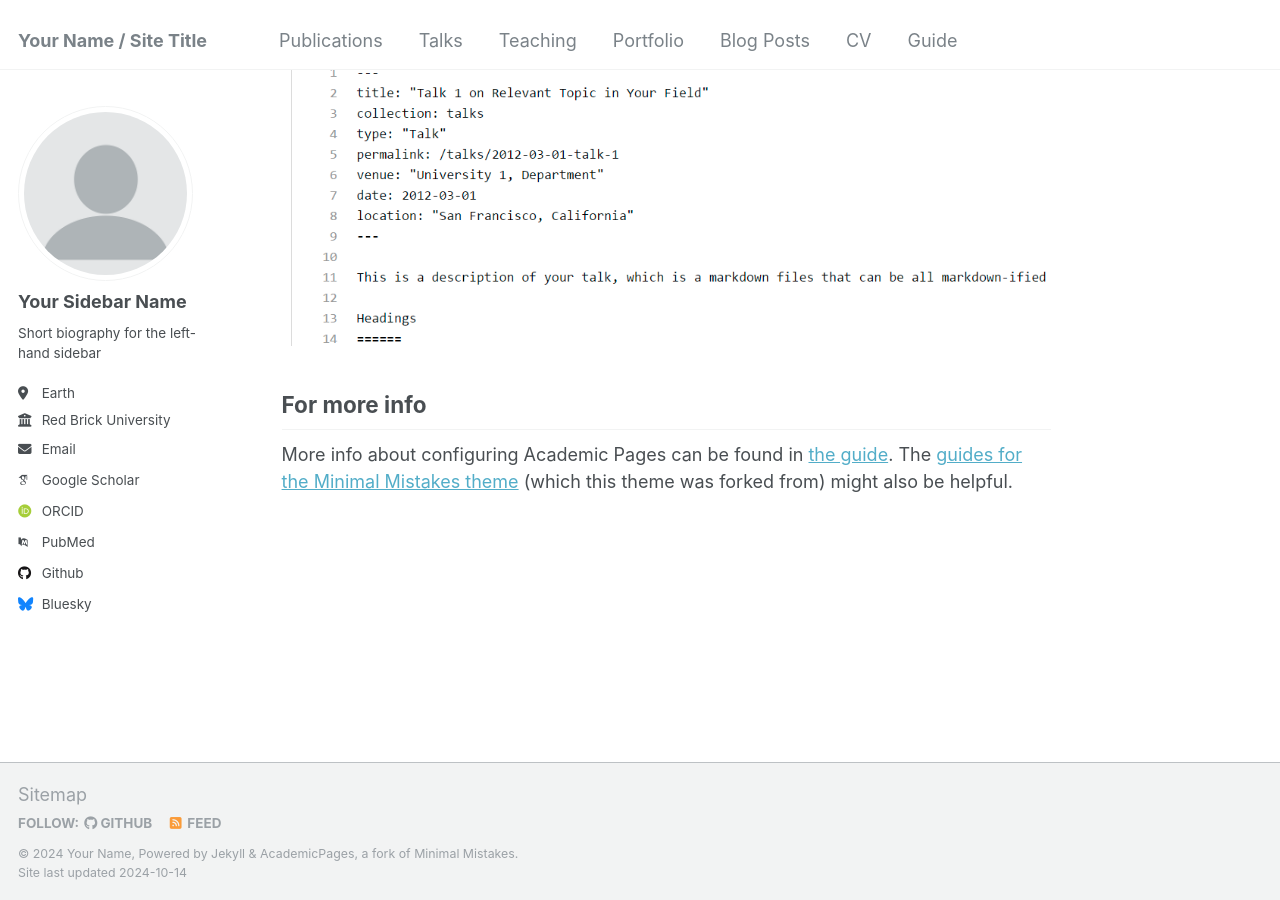
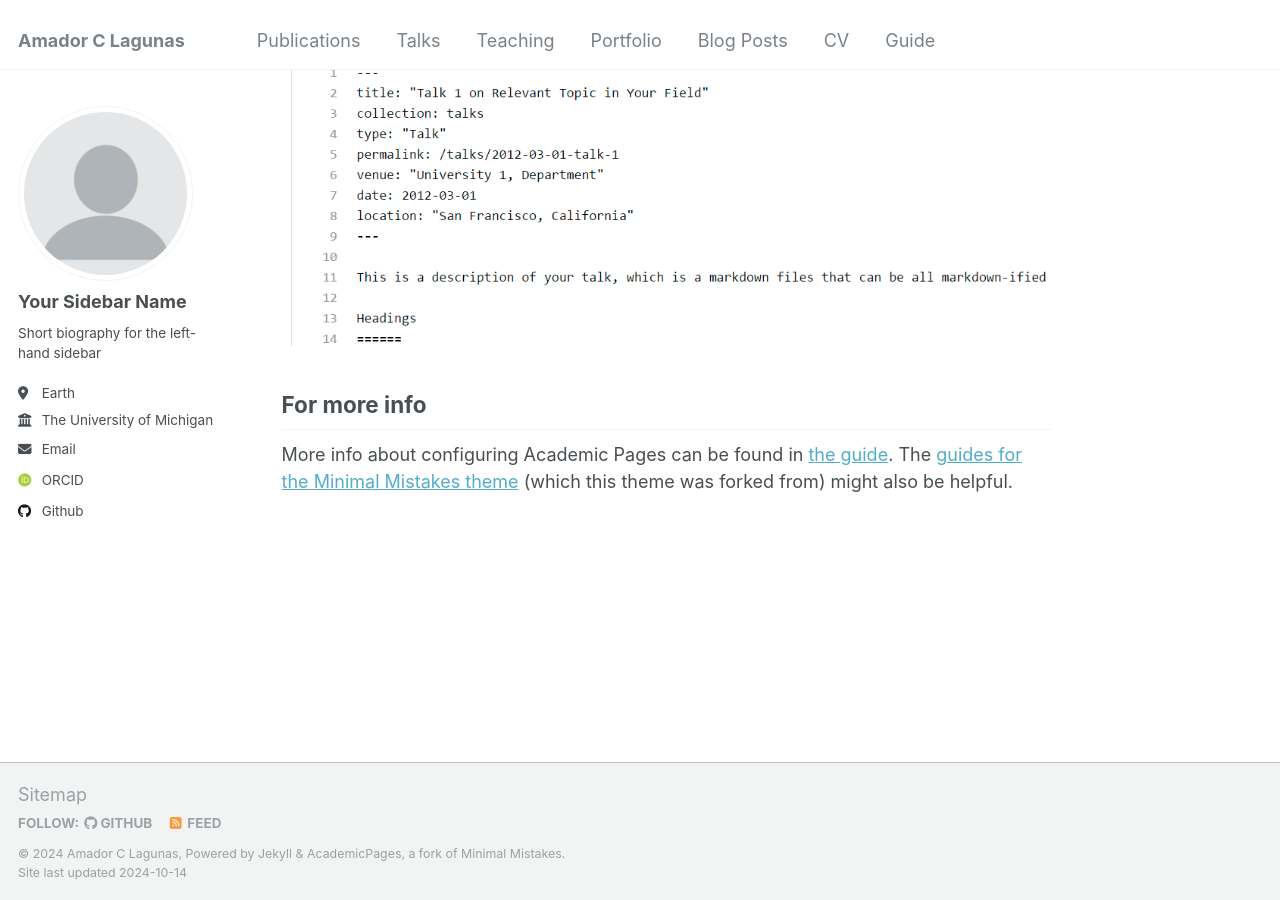
Before and after one commit to AmadorCLagunas/AmadorCLagunas.github.io, a Jekyll site: the page built from _pages/about.md, in a window 1280 px wide and 900 px high, scrolled down 2643 px. Built offline with Jekyll 4.4.1, drawn with Linux system fonts in a browser that asks for light colours; some web fonts are replaced.

Commit message:
Update _config.yml

```diff
--- a/_config.yml
+++ b/_config.yml
@@ -8,13 +8,13 @@
 
 # Basic Site Settings
 locale                   : "en-US"
-title                    : "Your Name / Site Title"
+title                    : "Amador C Lagunas"
 title_separator          : "-"
-name                     : &name "Your Name"
-description              : &description "personal description"
-url                      : https://academicpages.github.io # the base hostname & protocol for your site e.g. "https://mmistakes.github.io"
+name                     : &name "Amador C Lagunas"
+description              : &description "PhD Student in the pNEURO LAb at the University of Michigan"
+url                      : https://amadorclagunas.github.io # the base hostname & protocol for your site e.g. "https://mmistakes.github.io"
 baseurl                  : "" # the subpath of your site, e.g. "/blog"
-repository               : "academicpages/academicpages.github.io"
+repository               : "amadorclagunas/academicpages.github.io"
 
 # Site Author - The following control what appear as part of the author content on the side bar.
 #               If a field is blank the icon and link will not appear, otherwise it will be shown.
@@ -26,29 +26,29 @@ author:
   pronouns         : # example: "she/her"
   bio              : "Short biography for the left-hand sidebar"
   location         : "Earth"
-  employer         : "Red Brick University"
+  employer         : "The University of Michigan"
   uri              : # URL
-  email            : "none@example.org"
+  email            : "lagunas@umich.edu"
 
   # Academic websites
   arxiv            : # URL - Update with the correct link to your profile
-  googlescholar    : "https://scholar.google.com/citations?user=PS_CX0AAAAAJ"
+  googlescholar    : #"https://scholar.google.com/citations?user=PS_CX0AAAAAJ"
   impactstory      : # URL
-  orcid            : "http://orcid.org/yourorcidurl"
+  orcid            : "https://orcid.org/my-orcid?orcid=0000-0002-7555-4783"
   semantic         : # URL
-  pubmed           : "https://www.ncbi.nlm.nih.gov/pubmed/?term=john+snow"
+  pubmed           : #"https://www.ncbi.nlm.nih.gov/pubmed/?term=john+snow"
   researchgate     : # URL
 
   # Repositories and software development
   bitbucket        : # Username - Update with your username on the site
   codepen          : # Username
   dribbble         : # Username
-  github           : "academicpages"
+  github           : "amadorclagunas"
   kaggle           : # Username
   stackoverflow    : # User number or user number and name (i.e., use "1" or "1/jeff-atwood")
 
   # Social media
-  bluesky          : "bsky.app" # Replace this with you Bluesky username
+  bluesky          : #"bsky.app" # Replace this with you Bluesky username
   facebook         : # Username
   flickr           : # Username
   foursquare       : # Username
```
